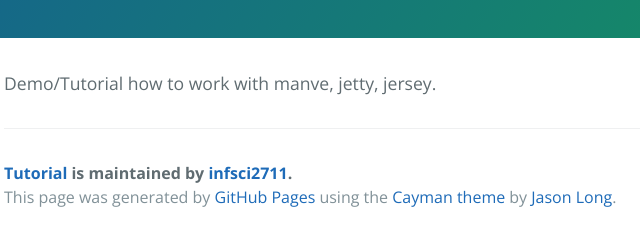
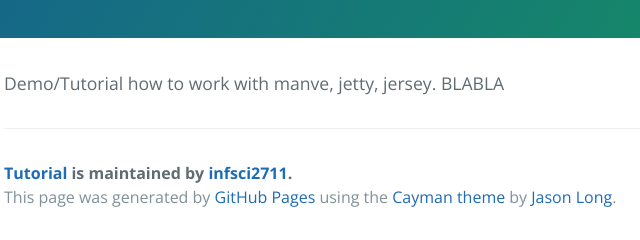
Before and after one commit to UsernameIsAlreadyTakenAgain/tutorial, a plain HTML site: page index.html in a window 1280 px wide. Shown: the part 298-538 px from the top of the page, 220-860 px from the left. Drawn offline with nearby package versions, Linux system fonts and the light colour scheme.

Commit message:
Update index.html

```diff
--- a/index.html
+++ b/index.html
@@ -19,7 +19,7 @@
     </section>
 
     <section class="main-content">
-      <p>Demo/Tutorial how to work with manve, jetty, jersey.</p>
+      <p>Demo/Tutorial how to work with manve, jetty, jersey. BLABLA</p>
 
       <footer class="site-footer">
         <span class="site-footer-owner"><a href="https://github.com/infsci2711/tutorial">Tutorial</a> is maintained by <a href="https://github.com/infsci2711">infsci2711</a>.</span>
```
